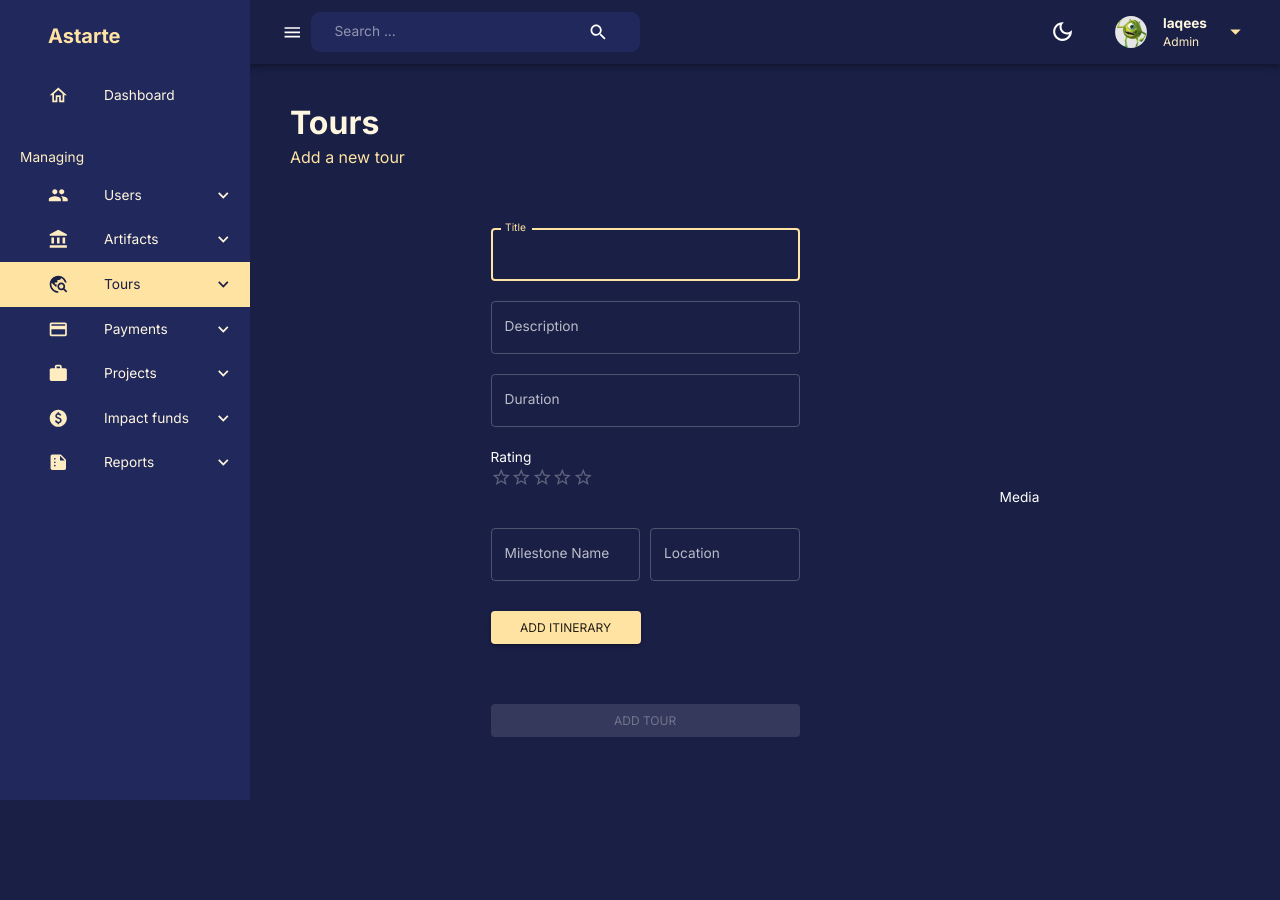
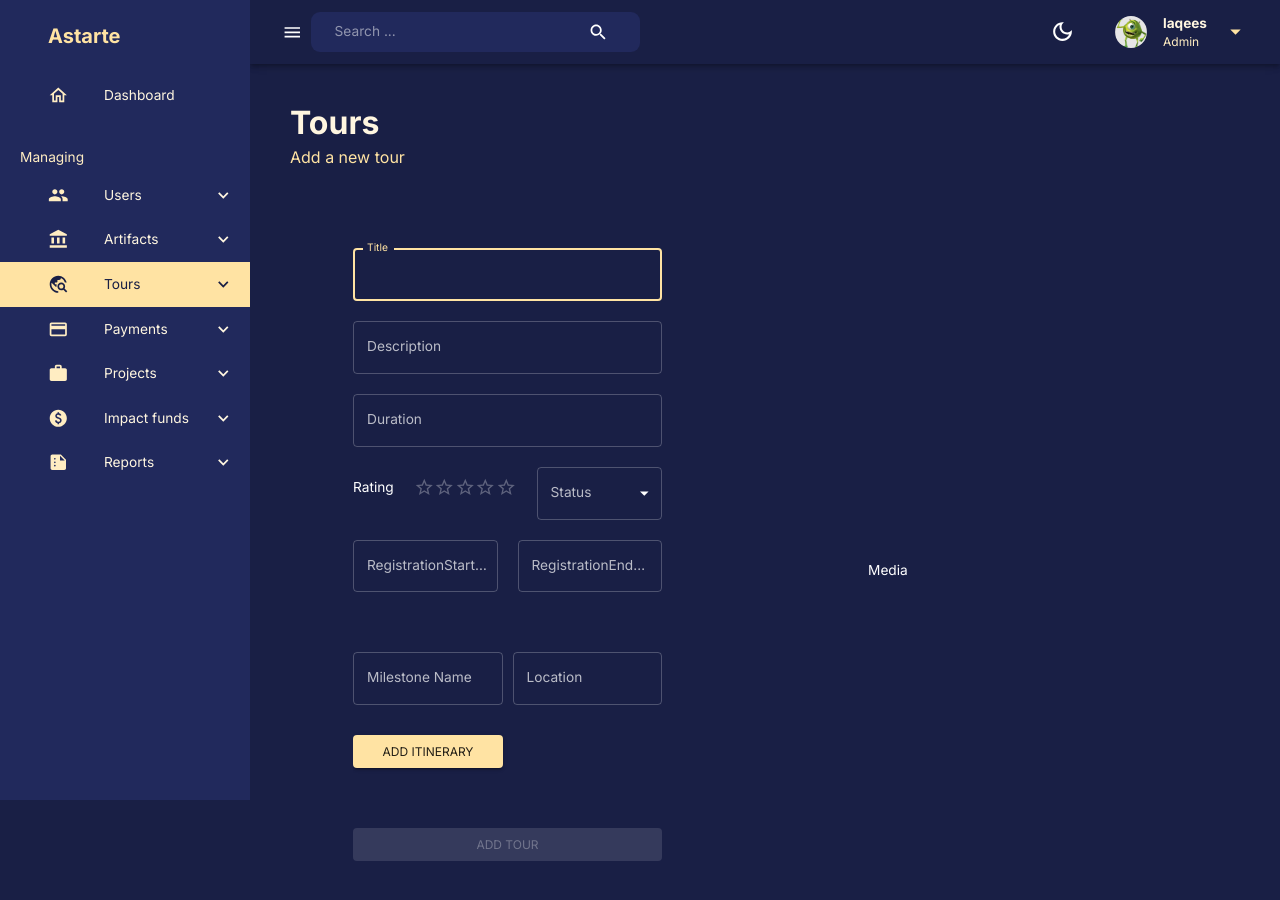
Before and after one commit to mohamadlaqees/AstarteDashboard, a React (Vite) app in the folder client/: page /tours/new in a window 1280 px wide. Shown: the top 900 px of the page. Before the commit the page ends 800 px from the top, so only its background shows below. Built offline with nearby package versions, Linux system fonts and the light colour scheme.

Commit message:
update addTour page

```diff
--- a/client/src/App.jsx
+++ b/client/src/App.jsx
@@ -81,7 +81,11 @@ const App = () => {
             },
             {
               path: "new",
-              element: <AddTour />,
+              element: (
+                <LocalizationProvider dateAdapter={AdapterDayjs}>
+                  <AddTour />
+                </LocalizationProvider>
+              ),
             },
           ],
         },
--- a/client/src/Utils/Validations.js
+++ b/client/src/Utils/Validations.js
@@ -13,6 +13,11 @@ export const userProfileSchema = yup.object().shape({
 //Experience
 export const addExperienceSchema = yup.object().shape({
   title: yup.string().required("Title is required"),
+  status: yup.string().required("Status is required"),
+  bookedSeats: yup
+    .number()
+    .required("BookedSeats is required ")
+    .min(1, "BookedSeats must be at least 1"),
   description: yup.string().required("Description is required"),
   duration: yup.number().required("Duration is required"),
   rating: yup
--- a/client/src/pages/Tours/AddTour.jsx
+++ b/client/src/pages/Tours/AddTour.jsx
@@ -4,7 +4,11 @@ import { yupResolver } from "@hookform/resolvers/yup";
 import {
   Box,
   Button,
+  FormControl,
+  InputLabel,
+  MenuItem,
   Rating,
+  Select,
   Stack,
   TextField,
   Typography,
@@ -12,6 +16,8 @@ import {
 } from "@mui/material";
 import Header from "../../components/Header";
 import { addExperienceSchema } from "../../Utils/Validations";
+import { DatePicker } from "@mui/x-date-pickers/DatePicker";
+import dayjs from "dayjs";
 
 const AddTour = () => {
   const theme = useTheme();
@@ -23,6 +29,10 @@ const AddTour = () => {
   } = useForm({
     defaultValues: {
       title: "",
+      status: "",
+      bookedSeats: null,
+      registrationStartDate: "",
+      registrationEndDate: "",
       description: "",
       duration: "",
       rating: null,
@@ -40,6 +50,10 @@ const AddTour = () => {
   const submitHandler = (data) => {
     reset({
       title: "",
+      status: "",
+      bookedSeats: null,
+      registrationStartDate: null,
+      registrationEndDate: null,
       description: "",
       duration: "",
       rating: 0,
@@ -55,14 +69,14 @@ const AddTour = () => {
       </Box>
 
       <form noValidate onSubmit={handleSubmit(submitHandler)}>
-        <Box
-          display="flex"
-          justifyContent="center"
-          alignItems="center"
-          gap="200px"
+        <Box display="flex" justifyContent="space-between" alignItems="center">
+          <Stack
+            marginTop="20px"
+            width="30%"
+            marginLeft="auto"
+            marginRight="auto"
+            overflow="auto"
           >
-          <Stack width="30%" marginTop="20px">
-            {/* Title Field */}
             <Controller
               name="title"
               control={control}
@@ -73,6 +87,7 @@ const AddTour = () => {
                   autoFocus
                   sx={{
                     marginBottom: "20px",
+                    marginTop: "20px",
                     "& .MuiOutlinedInput-root": {
                       "& fieldset": {
                         borderColor: theme.palette.primary,
@@ -96,7 +111,6 @@ const AddTour = () => {
               )}
             />
 
-            {/* Description Field */}
             <Controller
               name="description"
               control={control}
@@ -129,7 +143,6 @@ const AddTour = () => {
               )}
             />
 
-            {/* Duration Field */}
             <Controller
               name="duration"
               control={control}
@@ -162,8 +175,8 @@ const AddTour = () => {
               )}
             />
 
-            {/* Rating Field */}
-            <Typography>Rating</Typography>
+            <Box display="flex" gap="20px" marginBottom="20px">
+              <Typography marginTop="10px">Rating</Typography>
               <Controller
                 name="rating"
                 control={control}
@@ -174,7 +187,7 @@ const AddTour = () => {
                       onChange={(event, newValue) => {
                         field.onChange(newValue);
                       }}
-                    sx={{ marginBottom: "20px" }}
+                      sx={{ marginTop: "10px" }}
                       error={!!errors.rating || undefined}
                       helperText={errors?.rating?.message}
                     />
@@ -187,7 +200,121 @@ const AddTour = () => {
                 )}
               />
 
-            {/* Itinerary Fields */}
+              <Controller
+                name={"status"}
+                control={control}
+                render={({ field }) => (
+                  <FormControl fullWidth error={!!errors?.status}>
+                    <InputLabel>Status</InputLabel>
+                    <Select
+                      {...field}
+                      label="Status"
+                      sx={{
+                        "& .MuiOutlinedInput-root": {
+                          "& fieldset": {
+                            borderColor: theme.palette.primary.main,
+                          },
+                          "&:hover fieldset": {
+                            borderColor: "secondary.main",
+                          },
+                          "&.Mui-focused fieldset": {
+                            borderColor: "secondary.main",
+                          },
+                        },
+                        "& .MuiInputLabel-root": {
+                          "&.Mui-focused": {
+                            color: "secondary.main",
+                          },
+                        },
+                      }}
+                    >
+                      <MenuItem value={"Available"}>Available</MenuItem>
+                      <MenuItem value={"Unavailable"}>Unavailable</MenuItem>
+                    </Select>
+                    {errors?.status?.message && (
+                      <Typography color="error">
+                        {errors?.status?.message}
+                      </Typography>
+                    )}
+                  </FormControl>
+                )}
+              />
+            </Box>
+
+            <Box display="flex" gap="20px" marginBottom="20px">
+              <Controller
+                name="registrationStartDate"
+                control={control}
+                render={({ field }) => (
+                  <FormControl fullWidth>
+                    <DatePicker
+                      {...field}
+                      value={field.value ? dayjs(field.value) : null}
+                      onChange={(date) => {
+                        field.onChange(date);
+                      }}
+                      label="RegistrationStartDate"
+                      sx={{
+                        marginBottom: "20px",
+                        "& .MuiOutlinedInput-root": {
+                          "& fieldset": {
+                            borderColor: theme.palette.primary,
+                          },
+                          "&:hover fieldset": {
+                            borderColor: "secondary.main",
+                          },
+                          "&.Mui-focused fieldset": {
+                            borderColor: "secondary.main",
+                          },
+                        },
+                        "& .MuiInputLabel-root": {
+                          "&.Mui-focused": {
+                            color: "secondary.main",
+                          },
+                        },
+                      }}
+                    />
+                  </FormControl>
+                )}
+              />
+
+              <Controller
+                name="registrationEndDate"
+                control={control}
+                render={({ field }) => (
+                  <FormControl fullWidth>
+                    <DatePicker
+                      {...field}
+                      value={field.value ? dayjs(field.value) : null}
+                      onChange={(date) => {
+                        field.onChange(date);
+                      }}
+                      label="RegistrationEndDate"
+                      sx={{
+                        marginBottom: "20px",
+                        "& .MuiOutlinedInput-root": {
+                          "& fieldset": {
+                            borderColor: theme.palette.primary,
+                          },
+                          "&:hover fieldset": {
+                            borderColor: "secondary.main",
+                          },
+                          "&.Mui-focused fieldset": {
+                            borderColor: "secondary.main",
+                          },
+                        },
+                        "& .MuiInputLabel-root": {
+                          "&.Mui-focused": {
+                            color: "secondary.main",
+                          },
+                        },
+                      }}
+                    />
+                  </FormControl>
+                )}
+              />
+            </Box>
+
             {fields.map((field, index) => (
               <Fragment key={field.id}>
                 <Box display="flex" gap="10px">
@@ -321,7 +448,15 @@ const AddTour = () => {
             </Button>
           </Stack>
 
-          <Stack>Media</Stack>
+          <Stack
+            marginTop="20px"
+            width="30%"
+            marginLeft="auto"
+            marginRight="auto"
+            overflow="auto"
+          >
+            Media
+          </Stack>
         </Box>
       </form>
     </>
--- a/client/src/pages/Tours/dataExperience.js
+++ b/client/src/pages/Tours/dataExperience.js
@@ -1,46 +1,28 @@
 export const dataExperience = [
   {
-    _id: "63701cc1f03239c72c00017f",
-    title: "Konstantine",
-    description: "Konstantine Konstantine Konstantine",
-    duration: "2 days",
-    rating: 5,
+    status: "available",
+    bookedSeats: 0,
+    registrationStartDate: null,
+    registrationEndDate: null,
+    title: "National Paradigm Manager",
+    description: "Laboriosam deserunt qui aut aut dolorem.",
     itinerary: [
-      { milestoneName: "Milestone 1", location: "Location 1" },
-      { milestoneName: "Milestone 2", location: "Location 2" },
+      {
+        milestoneName: "Internal Usability Supervisor",
+        location: "Brockton",
+      },
     ],
-  },
-  {
-    _id: "63701cc1f03239c72c00017f",
-    title: "Konstantine",
-    description: "Konstantine Konstantine Konstantine",
-    duration: "2 days",
-    rating: 5,
-    itinerary: [
-      { milestoneName: "Milestone 1", location: "Location 1" },
-      { milestoneName: "Milestone 2", location: "Location 2" },
+    duration: "Friday days",
+    rating: 0,
+    includes: [
+      {
+        description:
+          "Alias atque vero laborum aut mollitia et qui blanditiis rerum.",
+        icon: "https://queen.com",
+      },
     ],
-  },
-  {
-    _id: "63701cc1f03239c72c00017f",
-    title: "Konstantine",
-    description: "Konstantine Konstantine Konstantine",
-    duration: "2 days",
-    rating: 5,
-    itinerary: [
-      { milestoneName: "Milestone 1", location: "Location 1" },
-      { milestoneName: "Milestone 2", location: "Location 2" },
-    ],
-  },
-  {
-    _id: "63701cc1f03239c72c00017f",
-    title: "Konstantine",
-    description: "Konstantine Konstantine Konstantine",
-    duration: "2 days",
-    rating: 5,
-    itinerary: [
-      { milestoneName: "Milestone 1", location: "Location 1" },
-      { milestoneName: "Milestone 2", location: "Location 2" },
-    ],
+    media: ["http://placeimg.com/640/480", "http://placeimg.com/640/480"],
+    ratings: [],
+    id: "664a0b37cc1abd94efdd53d2",
   },
 ];
```
Lines whose indentation alone changed are shown as unchanged.
